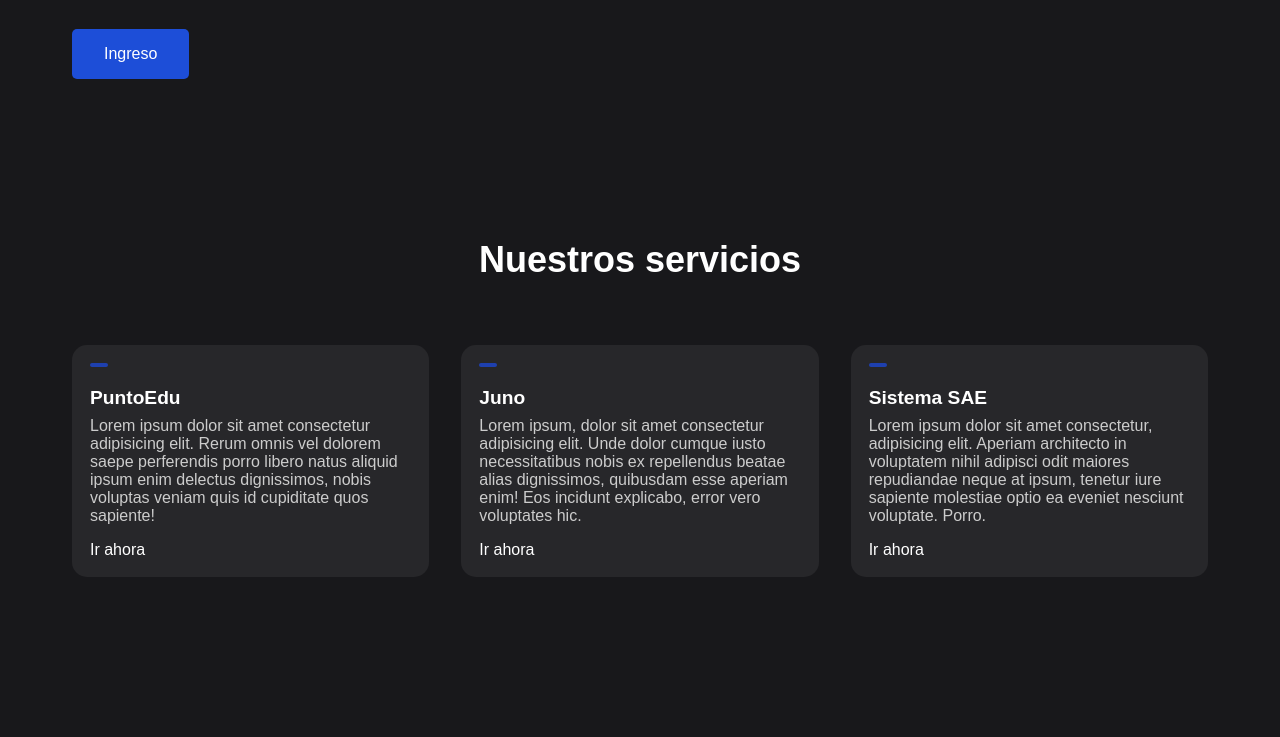
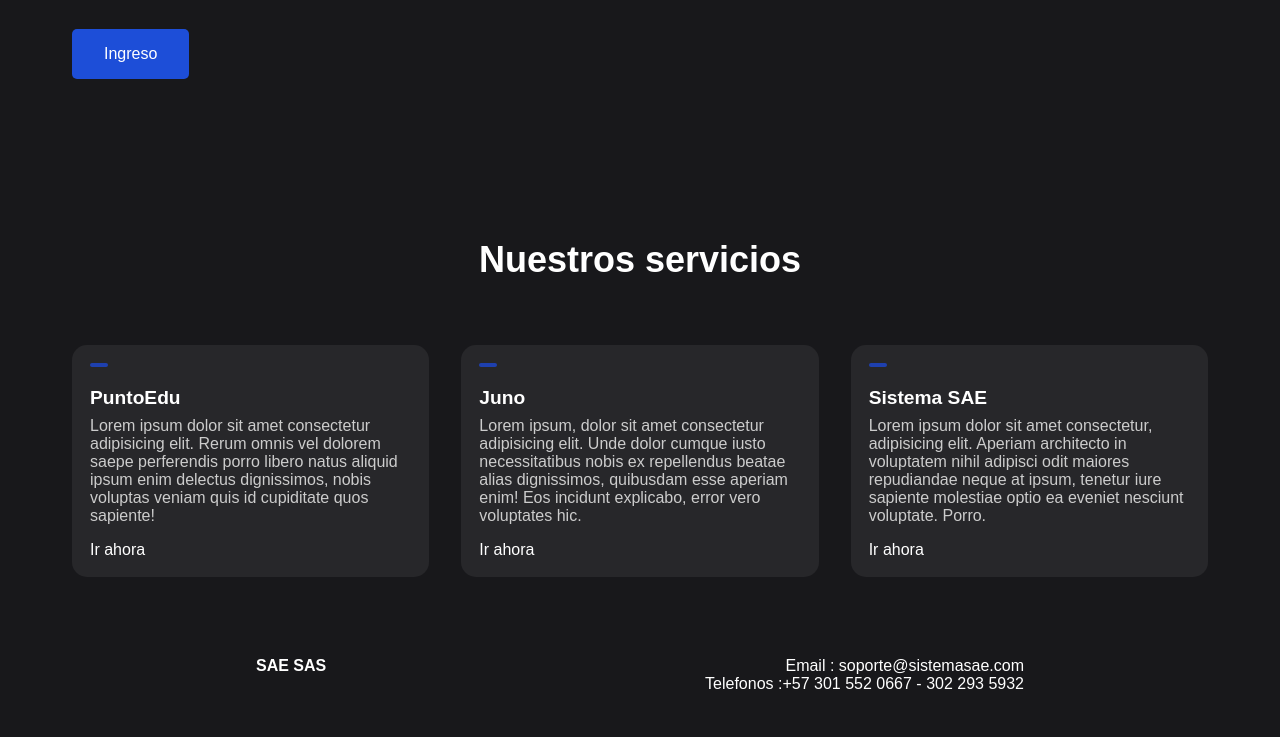
Before and after one commit to Tito2312/landing-page-3, a plain HTML site: page index.html in a window 1280 px wide. Shown: the part 533-1270 px from the top of the page. Before the commit the page ends 1190 px from the top, so only its background shows below. Drawn offline with Linux system fonts and the light colour scheme.

Commit message:
se agrego el footer

```diff
--- a/index.html
+++ b/index.html
@@ -16,7 +16,7 @@
         </div>
         <ul class="nav-links">
             <li class="link"><a href="#">Inicio</a></li>
-            <li class="link"><a href="#">Servicios</a></li>
+            <li class="link"><a href="#container">Servicios</a></li>
             <li class="link"><a href="#">PuntoEdu</a></li>
         </ul>
         <button class="btn">Ingreso</button>
@@ -36,7 +36,7 @@
         </div>
     </header>
 
-    <section class="container">
+    <section class="container" id="container">
         <h2 class="header">Nuestros servicios</h2>
         <div class="features">
             <div class="card">
@@ -65,5 +65,16 @@
             </div>
         </div>
     </section>
+    <footer>
+        <div class="contacts">
+            <div class="sae">
+                <p>SAE SAS</p>
+            </div>
+            <div class="info-contact">
+                <p>Email : soporte@sistemasae.com</p>
+                <p>Telefonos :+57 301 552 0667 - 302 293 5932</p>
+            </div>
+        </div>
+    </footer>
 </body>
 </html>
--- a/style.css
+++ b/style.css
@@ -1,3 +1,7 @@
+html {
+    scroll-behavior: smooth;
+}
+
 *{
     padding: 0;
     margin: 0;
@@ -210,3 +214,35 @@
     text-align: center;
     color: #ccc;
 }
+
+footer{
+    width: 100%;
+    height: 10vh;
+    display: flex;
+    align-items: center;
+    justify-content: center;
+    color: #fff;
+}
+
+.contacts{
+    width: 60%;
+    height: 100%;
+    display: flex;
+}
+
+.sae{
+    width: 50%;
+    height: 100%;
+}
+
+.sae p{
+    font-weight: 600;
+}
+
+.info-contact{
+    width: 50%;
+    height: 100%;
+    display: flex;
+    flex-direction: column;
+    align-items: flex-end;
+}
```
Also changed, not shown: LogoSample_ByTailorBrands.jpg (deleted).
